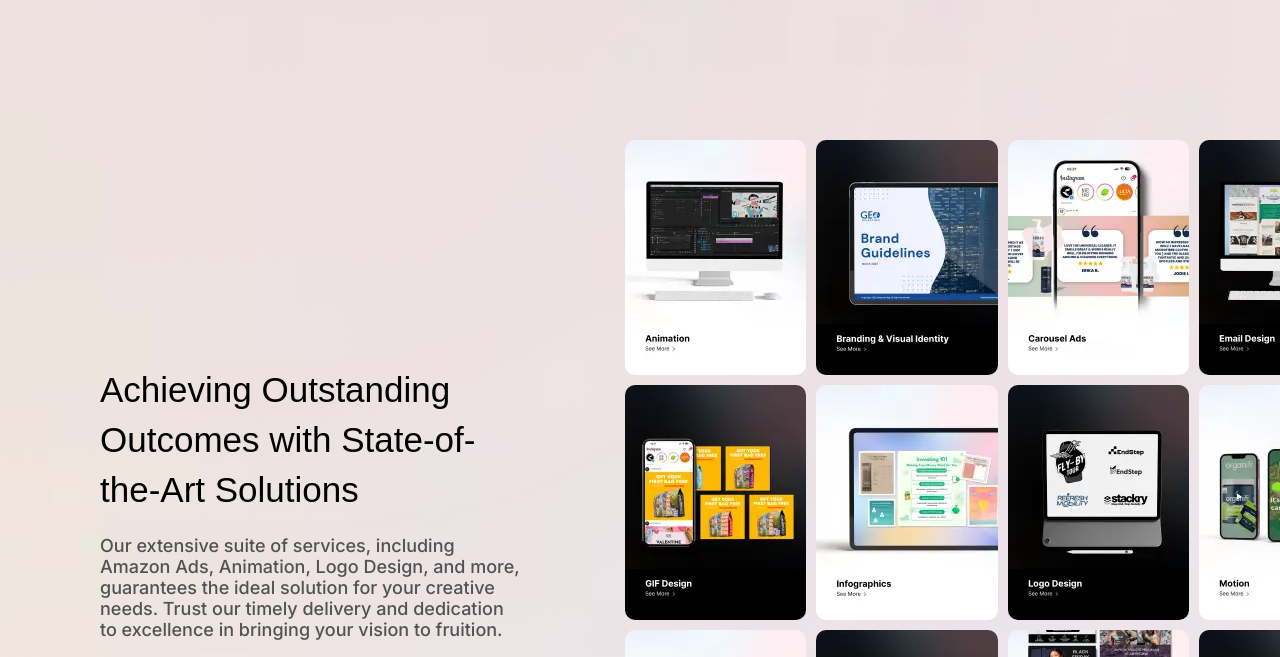
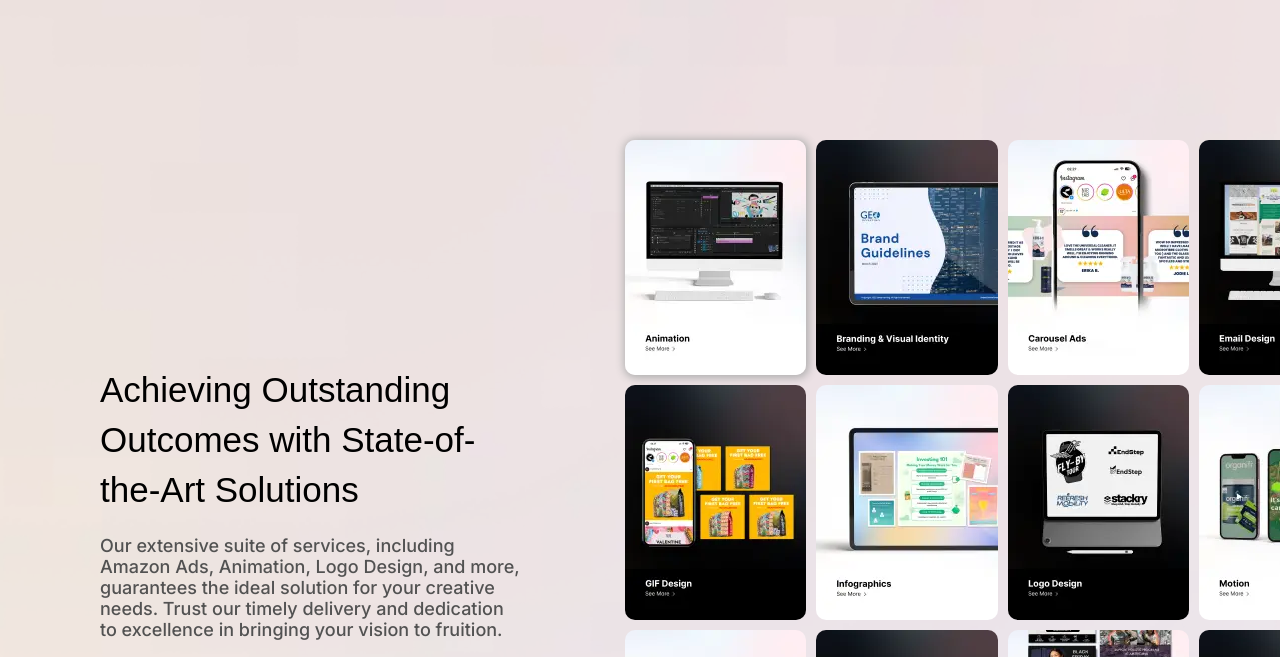
Before and after one commit to DIGORACCOON4279/Konstant-Kreative, a plain HTML site: page index.html in a window 1280 px wide. In both pictures the pointer is over the picture 715 px from the left and 1561 px from the top of the page. Shown: the part 1304-1961 px from the top of the page. Drawn offline with Linux system fonts and the light colour scheme; a web font is replaced by a local one.

```diff
--- a/style.css
+++ b/style.css
@@ -294,6 +294,11 @@ body{
 }
 .mainContainer .services .images .servicesItem{
     border-radius: 10px;
+    cursor: pointer;
+    transition:0.3s ease-in-out;
+}
+.mainContainer .services .images .servicesItem:hover{
+    box-shadow: 1px 1px 8px 2px #afafaf;
 }
 
 /* Testimoinies */
```
